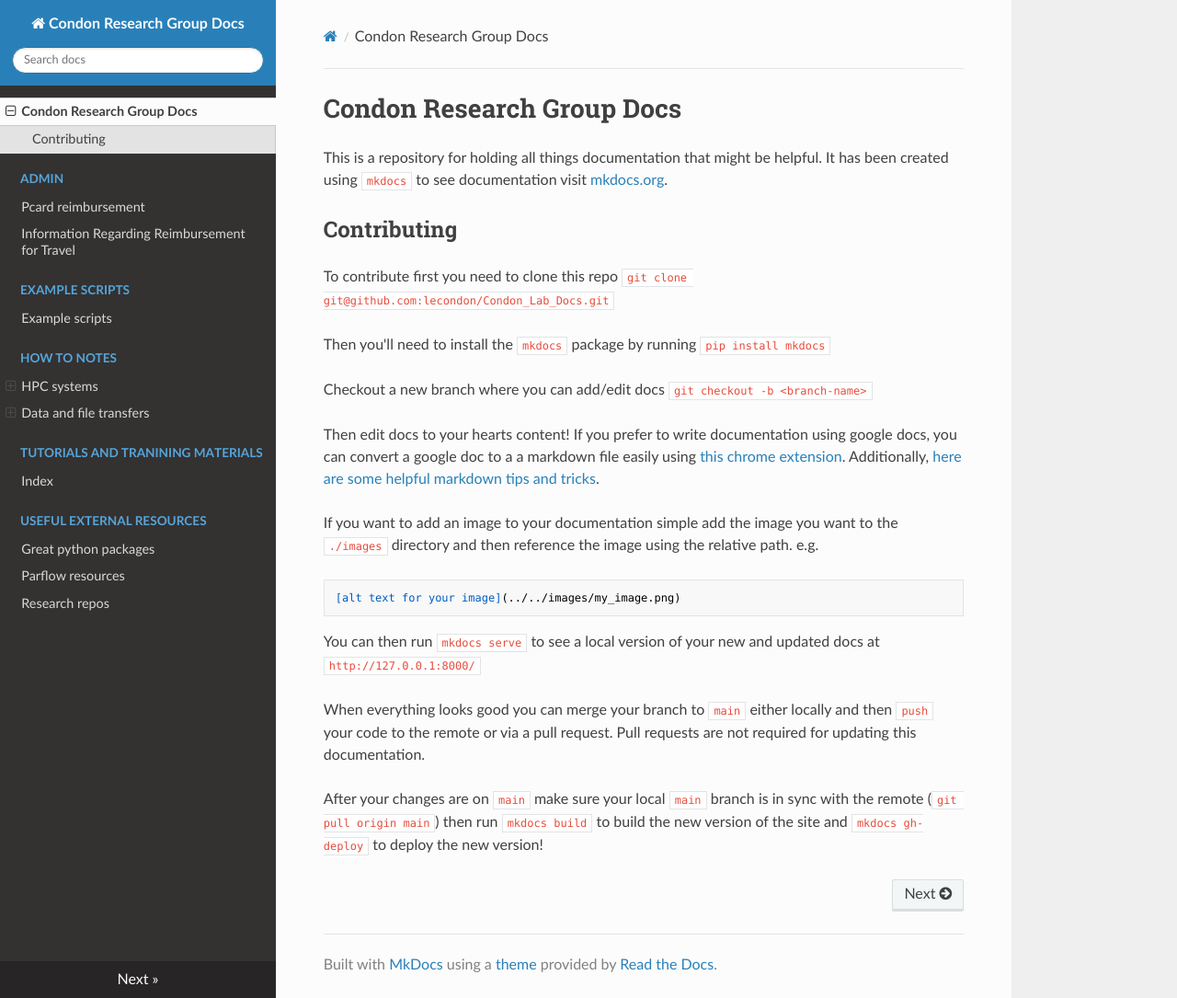
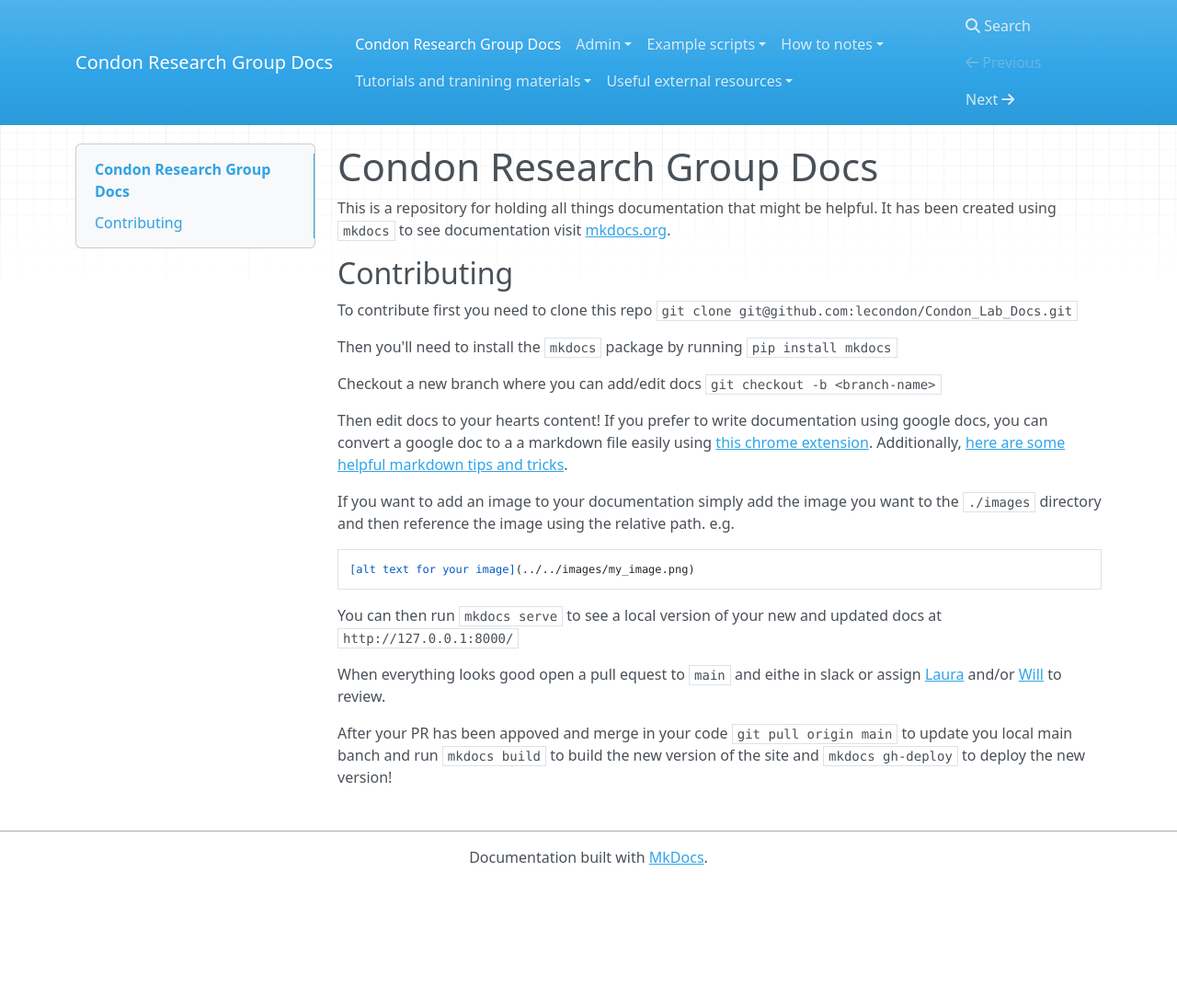
Before and after one commit to westb2/Condon_Lab_Docs, an MkDocs documentation site: the page built from docs/index.md, in a window 1280 px wide and 1085 px high. Shown: the whole window at 92% size. Built offline with MkDocs 1.6.1, drawn with Linux system fonts in a browser that asks for light colours; nearby versions of some CDN libraries.

Commit message:
update contibuting docs

````diff
--- a/docs/index.md
+++ b/docs/index.md
@@ -15,13 +15,13 @@ Then edit docs to your hearts content!
 If you prefer to write documentation using google docs, you can convert a google doc to a a markdown file easily using [this chrome extension](https://workspace.google.com/marketplace/app/docs_to_markdown/700168918607).
 Additionally, [here are some helpful markdown tips and tricks](https://www.markdownguide.org/cheat-sheet/).
 
-If you want to add an image to your documentation simple add the image you want to the `./images` directory and then reference the image using the relative path. e.g.
+If you want to add an image to your documentation simply add the image you want to the `./images` directory and then reference the image using the relative path. e.g.
 ```
 [alt text for your image](../../images/my_image.png)
 ```
 
 You can then run `mkdocs serve` to see a local version of your new and updated docs at `http://127.0.0.1:8000/`
 
-When everything looks good you can merge your branch to `main` either locally and then `push` your code to the remote or via a pull request. Pull requests are not required for updating this documentation.
+When everything looks good open a pull equest to `main` and eithe in slack or assign [Laura](https://github.com/lecondon) and/or [Will](https://github.com/welytle) to review.
 
-After your changes are on `main` make sure your local `main` branch is in sync with the remote (`git pull origin main`) then run `mkdocs build` to build the new version of the site and `mkdocs gh-deploy` to deploy the new version!
+After your PR has been appoved and merge in your code `git pull origin main` to update you local main banch and run `mkdocs build` to build the new version of the site and `mkdocs gh-deploy` to deploy the new version!
--- a/mkdocs.yml
+++ b/mkdocs.yml
@@ -1,3 +1,2 @@
 site_name: Condon Research Group Docs
 site_url: https://condon-lab.github.io/Condon_Lab_Docs/
-theme: readthedocs
````
